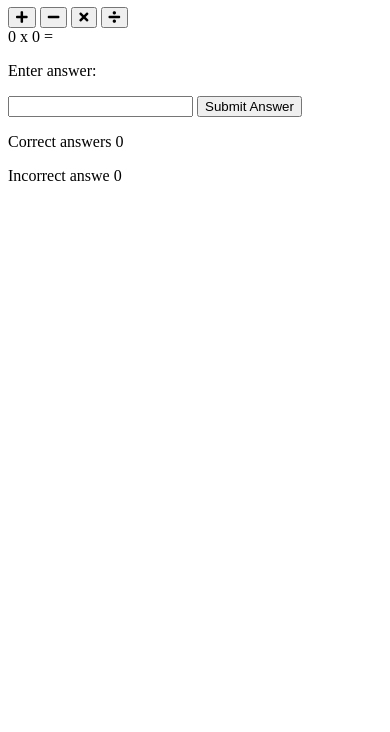
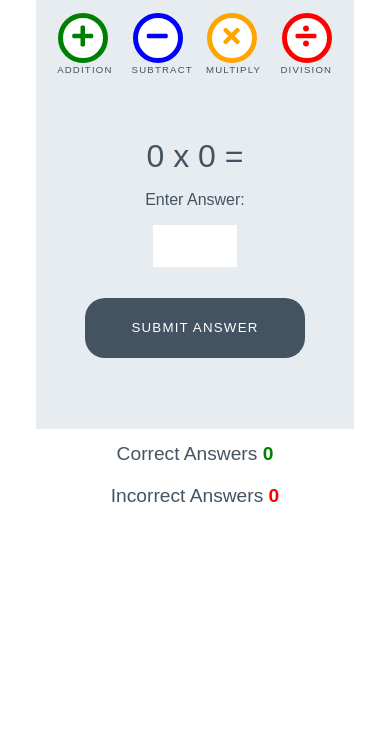
Before and after one commit to joelsita/love_maths, a plain HTML site: page index.html in a window 390 px wide. Shown: the part 112-844 px from the top of the page. Drawn offline with Linux system fonts and the light colour scheme.

Commit message:
stylied the page

```diff
--- a/assets/css/styles.css
+++ b/assets/css/styles.css
@@ -0,0 +1,254 @@
+/* --------- Global style */
+
+body {
+  background-color: white;
+  font-family: "Raleway", sans-serif;
+  color: #445361;
+  text-align: center;
+}
+
+/* --------- Heading */
+
+.heading {
+  text-align: center;
+  font-size: 2.5rem;
+}
+
+.logo {
+  height: 40px;
+  padding-right: 5px;
+}
+
+/* --------- Game layout */
+
+.game-area {
+  background-color: #E6ECF0;
+  box-sizing: border-box;
+  width: 85%;
+  height: 65vh;
+  max-height: 450px;
+  max-width: 830px;
+  margin-left: auto;
+  margin-right: auto;
+  padding: 1%;
+}
+
+.question-area {
+  width: 50%;
+  font-size: 2rem;
+  margin: auto;
+  padding: 50px 0;
+}
+
+.question-area span {
+  padding: 0 15px;
+}
+
+.score-area {
+  margin: 5px auto;
+  width: 60%;
+  font-size: 1.2rem;
+}
+
+.controls-area {
+  width: 85%;
+  margin: 30px auto;
+}
+
+#score {
+  color: green;
+  font-weight: bold;
+}
+
+#incorrect {
+  color: red;
+  font-weight: bold;
+}
+
+.answer-message {
+  display: none;
+  font-size: 1rem;
+}
+
+#answer-box {
+  border: none;
+  color: #445361;
+  display: inline-block;
+  height: 40px;
+  width: 80px;
+  font-size: 1.2rem;
+}
+
+.scores {
+  display: inline-block;
+  padding: 25px;
+}
+
+/* --------- Buttons */
+
+.btn {
+  width: 220px;
+  height: 60px;
+  font-family: "Raleway", sans-serif;
+  text-transform: uppercase;
+  letter-spacing: 1.2px;
+  color: white;
+}
+
+.btn:focus {
+  outline: none;
+}
+
+.btn--big {
+  padding-top: 10px;
+  border-radius: 50%;
+  background-color: white;
+  border: 10px solid;
+  width: 100px;
+  height: 100px;
+  font-size: 3.2rem;
+  margin: 0 30px;
+  transition: all 0.5s;
+}
+
+.btn--big::after{
+  content: attr(data-type);
+  font-size: 1rem;
+  color: #445361;
+  position: relative;
+  left: -0.5em;
+}
+
+.btn--blue {
+  border-color: blue;
+  color: blue;
+}
+
+
+
+.btn--blue:active,
+.btn--blue:hover {
+  background-color: darkblue;
+  color: white;
+}
+
+.btn--orange {
+  border-color: orange;
+  color: orange;
+}
+
+.btn--orange:active,
+.btn--orange:hover {
+  background-color: darkorange;
+  color: white;
+}
+
+.btn--red {
+  border-color: red;
+  color: red;
+}
+
+.btn--red:active,
+.btn--red:hover {
+  background-color: darkred;
+  color: white;
+}
+
+.btn--green {
+  border-color: green;
+  color: green;
+}
+
+.btn--green:active,
+.btn--green:hover {
+  background-color: darkgreen;
+  color: white;
+}
+
+.btn--gray {
+  margin-top: 25px;
+  background-color: #445361;
+  border: 1px transparent;
+  border-radius: 20px;
+}
+
+.btn--gray:active,
+.btn--gray:hover {
+  background-color: #0d1013;
+}
+
+/* --------- Media queries */
+
+@media (max-width: 414px) {
+  .controls-area {
+      width: 100%;
+  }
+
+  .btn--big {
+      margin: 0 10px;
+      padding: 5px;
+      border: 5px solid;
+      width: 50px;
+      height: 50px;
+      font-size: 1.5rem;
+  }
+
+  .btn--big::after {
+      font-size: 0.6rem;
+      left: -0.7rem;
+  }
+
+  .question-area {
+      padding: 10% 0;
+      width: 100%;
+  }
+
+  .question-area span {
+      padding: 0;
+  }
+
+  .answer-message {
+      display: block;
+  }
+
+  #answer-box {
+      display: block;
+      margin: 0 auto;
+  }
+  .btn--gray {
+      margin-top: 0;
+  }
+
+  .score-area {
+      width: 100%;
+  }
+
+  .scores {
+      margin: 0.5em auto;
+      display: block;
+      padding: 5px;
+  }
+
+  .heading {
+      font-size: 2rem;
+  }
+}
+
+@media (max-width: 320px) {
+  .game-area {
+      height: 70vh;
+  }
+
+  .controls-area {
+      width: 75%;
+      margin: 10px auto;
+  }
+
+  .btn--big {
+      margin: 10px 10px;
+  }
+  .question-area {
+      padding: 10px 0;
+  }
+
+}
--- a/index.html
+++ b/index.html
@@ -15,33 +15,34 @@
 </h1>
 
 <div class="game-area">
-    <button class="btn btn--big btn--green">
+    <div class="controls-area">
+        <button data-type="addition" class="btn btn--big btn--green">
             <i class="fas fa-plus"></i>
         </button>
-    <button class="btn btn--big btn--blue">
+        <button data-type="subtract" class="btn btn--big btn--blue">
             <i class="fas fa-minus"></i>
         </button>
-    <button class="btn btn--big btn--orange">
+        <button data-type="multiply" class="btn btn--big btn--orange">
             <i class="fas fa-times"></i>
         </button>
-    <button class="btn btn--big btn--red">
+        <button data-type="division" class="btn btn--big btn--red">
             <i class="fas fa-divide"></i>
         </button>
-
+    </div>
     <div class="question-area">
         <span id="operand1">0</span>
         <span id="operator">x</span>
         <span id="operand2">0</span>
         <span>=</span>
-      <p class="answer-message">Enter answer:</p>
-      <input type="number"  id="answer-box">
-      <button class="btn--gray">Submit Answer</button>
+        <p class="answer-message">Enter Answer:</p>
+        <input id="answer-box" type="number">
+    </div>
+    <button data-type="submit" class="btn btn--gray">Submit Answer</button>
 </div>
 
 <div class="score-area">
-      <p class="scores">Correct answers <span id="score">0</span></p>
-      <p class="scores">Incorrect answe <span id="incorrect">0</span></p>
-    </div>
+    <p class="scores">Correct Answers <span id="score">0</span></p>
+    <p class="scores">Incorrect Answers <span id="incorrect">0</span></p>
 </div>
 
   <script src="assets/js/scritpt.js"></script>
```
Lines whose indentation alone changed are shown as unchanged.
